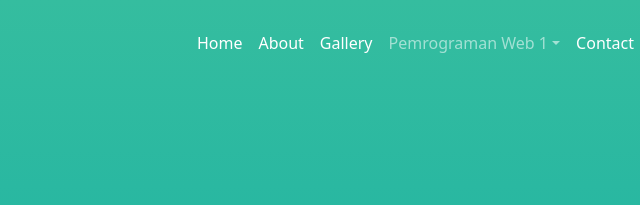
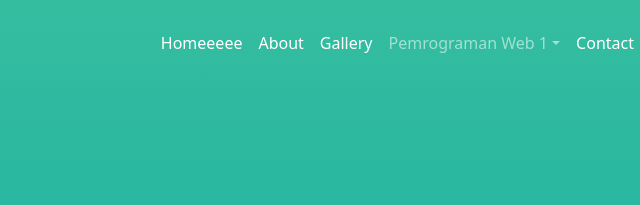
Before and after one commit to AndreHerwanto/PemrogramanWeb1, a plain HTML site: page index.html in a window 1280 px wide. Shown: the top 205 px of the page, 556-1196 px from the left. Drawn offline with nearby package versions, Linux system fonts and the light colour scheme.

Commit message:
test update

```diff
--- a/index.html
+++ b/index.html
@@ -40,7 +40,7 @@
                 <div class="mx-auto"></div>
                 <ul class="navbar-nav">
                     <li class="nav-item">
-                        <a class="nav-link text-white" href="#home">Home</a>
+                        <a class="nav-link text-white" href="#home">Homeeeee</a>
                     </li>
                     <li class="nav-item">
                         <a class="nav-link text-white" href="#about">About</a>
```
